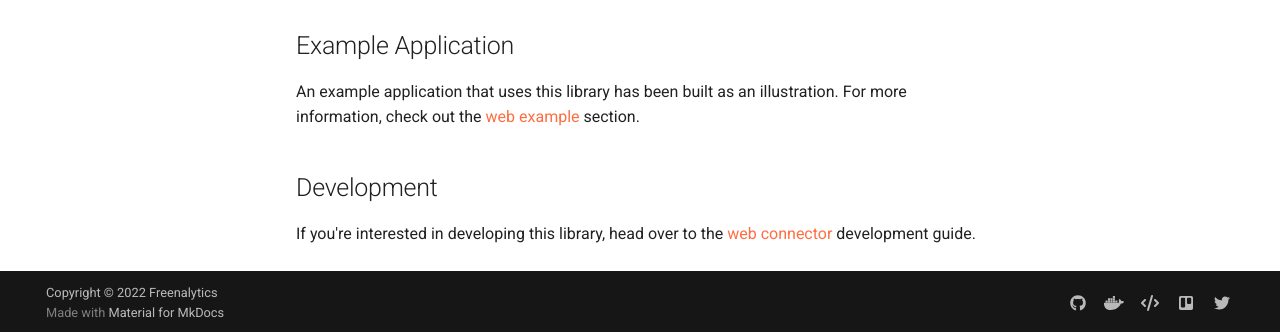
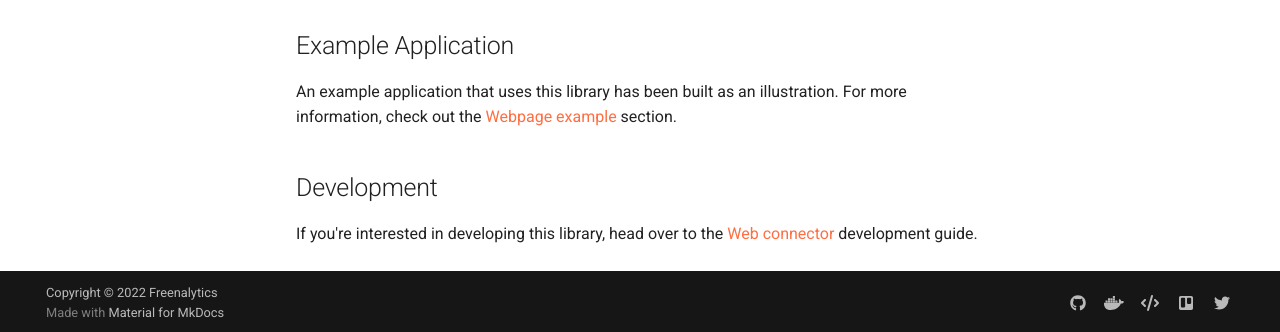
Before and after one commit to freenalytics/documentation, an MkDocs documentation site: the page built from docs/official-templates/web-template.md, in a window 1280 px wide and 900 px high, scrolled down 1212 px. Shown: the part 564-896 px from the top of the window. Built offline with MkDocs 1.6.1 and Material for MkDocs 9.7.7, drawn with Linux system fonts in a browser that asks for light colours; comment, search, counter and statistics services are not loaded.

Commit message:
Renamed web-example to webpage-example.

```diff
--- a/docs/official-templates/web-template.md
+++ b/docs/official-templates/web-template.md
@@ -76,8 +76,8 @@ Once set, the connector will send the relevant information from the client visit
 
 ## Example Application
 
-An example application that uses this library has been built as an illustration. For more information, check out the [web example](../examples/web-example.md) section.
+An example application that uses this library has been built as an illustration. For more information, check out the [Webpage example](../examples/webpage-example.md) section.
 
 ## Development
 
-If you're interested in developing this library, head over to the [web connector](../development/connectors/freenalytics-connector-web.md) development guide.
+If you're interested in developing this library, head over to the [Web connector](../development/connectors/freenalytics-connector-web.md) development guide.
--- a/mkdocs.yml
+++ b/mkdocs.yml
@@ -114,7 +114,7 @@ nav:
     - Official Web Template: official-templates/web-template.md
   - Examples:
     - Introduction: examples/index.md
-    - Web Example: examples/web-example.md
+    - Webpage Example: examples/webpage-example.md
   - Development:
     - Introduction: development/index.md
     - Web Dashboard: development/web-dashboard.md
```
Also changed, not shown: docs/development/index.md (+1 -1 lines), docs/examples/web-example.md (deleted), docs/examples/webpage-example.md (added).
